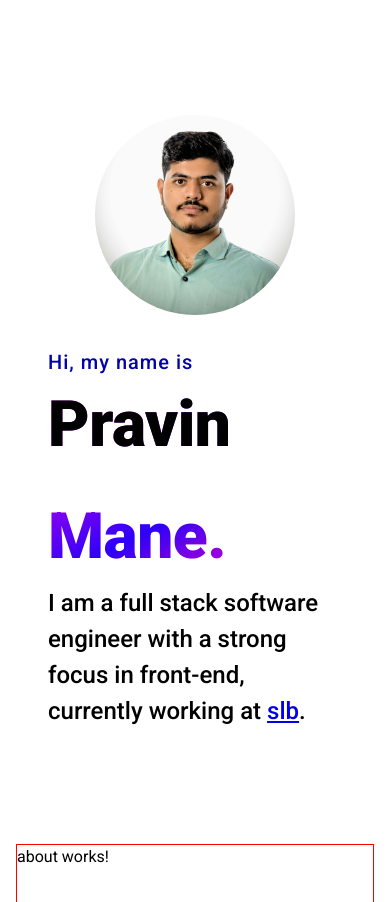
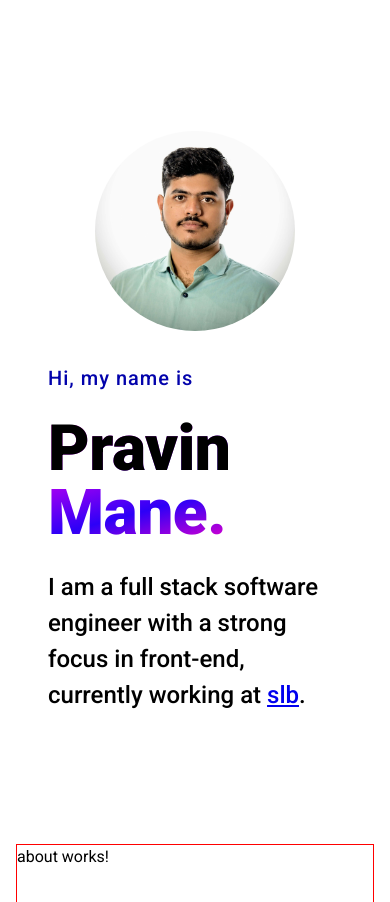
Before and after one commit to pravinmane1/Portfolio, an Angular app: page / in a window 390 px wide. Shown: the top 902 px of the page. Built offline with nearby package versions, Linux system fonts and the light colour scheme.

Commit message:
Added styling

```diff
--- a/src/app/core/components/header/header.component.scss
+++ b/src/app/core/components/header/header.component.scss
@@ -17,8 +17,8 @@
 }
 
 .hide-header {
+  height: 0;
   transform: translateY(-3rem);
-  height: 0;
 }
 
 @media (max-width: 800px) {
--- a/src/app/core/components/header/header.component.ts
+++ b/src/app/core/components/header/header.component.ts
@@ -21,8 +21,6 @@ export class HeaderComponent {
   @HostListener('window:scroll', ['$event'])
   scrollHandler(event: any) {
     const newScrollY = event?.currentTarget?.scrollY;
-    console.log(newScrollY, 'Scroll Event');
-
     if (newScrollY && Math.abs(newScrollY - this.currentScrollY) > 10) {
       const scrolledTowardUp = newScrollY < this.currentScrollY;
       const headerCrossed = newScrollY > 100;
--- a/src/app/features/hero/hero.component.scss
+++ b/src/app/features/hero/hero.component.scss
@@ -88,7 +88,14 @@
   gap: 1rem;
 }
 
-@media (max-width: 800px) {
+@media (max-width: 480px) {
+  .name-holder {
+    line-height: 3rem;
+    margin: 2rem 0;
+  }
+}
+
+@media (max-width: 900px) {
   .hero-section {
     padding: 1rem;
     flex-flow: column nowrap;
```
